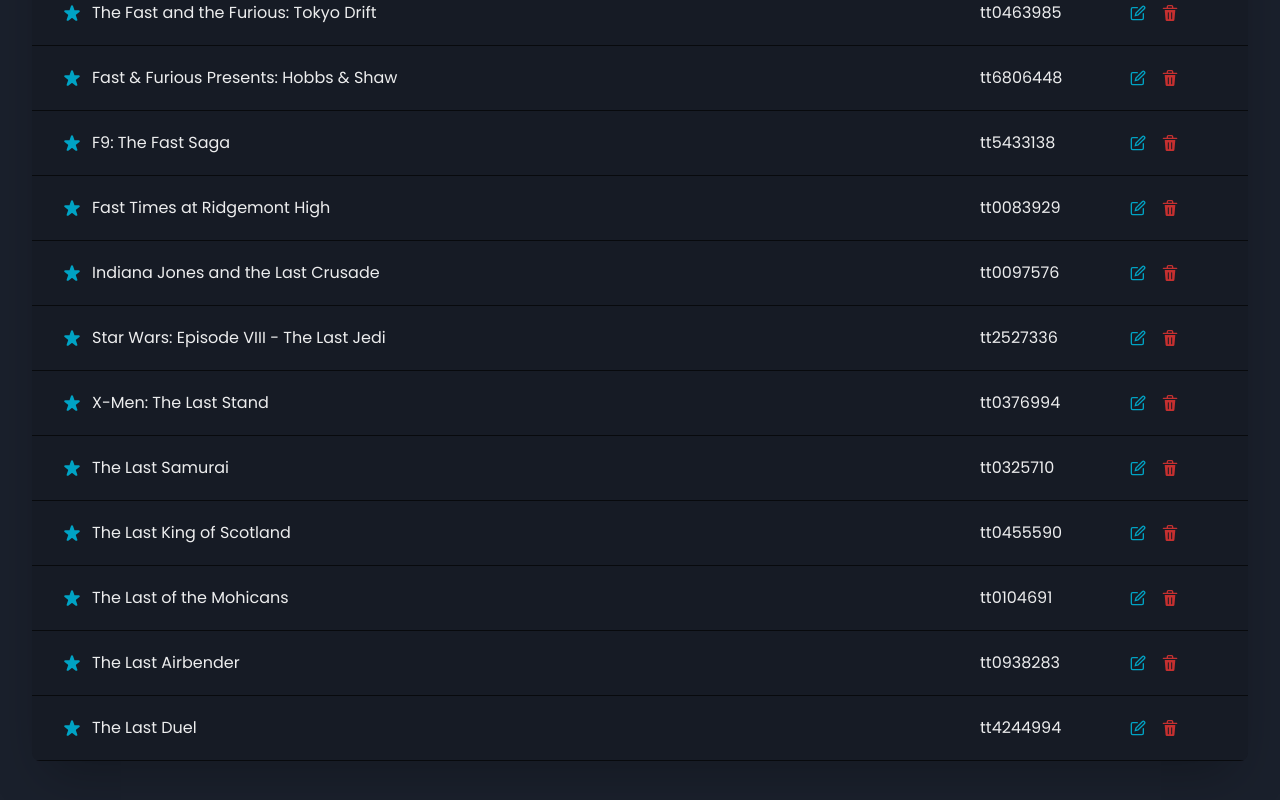
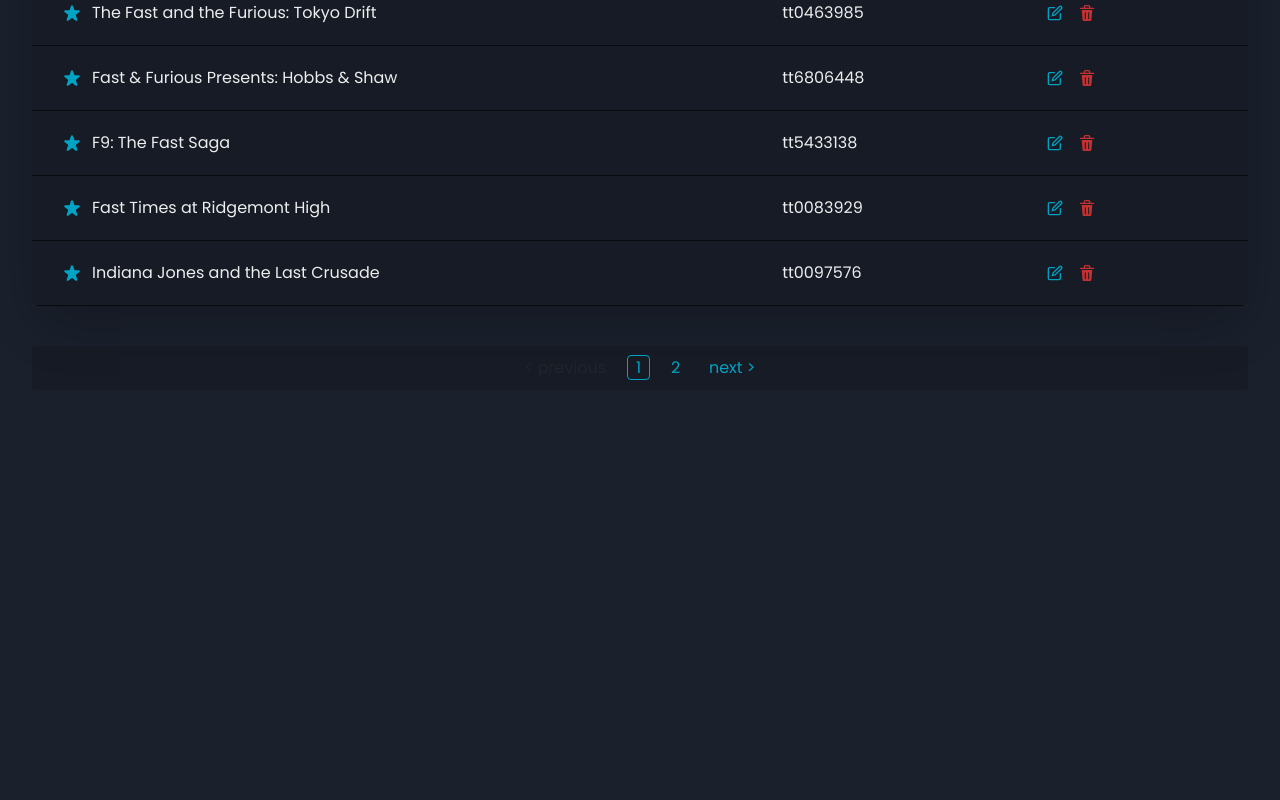
Before and after one commit to bertorepo/2embed, a React (Create React App) app: page /admin in a window 1280 px wide. Shown: the part 740-1540 px from the top of the page. After the commit the page ends 1194 px from the top, so only its background shows below. Built offline with nearby package versions, Linux system fonts and the light colour scheme; data requests are answered from the project's data file.

Commit message:
Add: pagination for admin page

```diff
--- a/package.json
+++ b/package.json
@@ -16,6 +16,7 @@
     "json-server": "^0.17.2",
     "react": "^18.2.0",
     "react-dom": "^18.2.0",
+    "react-paginate": "^8.1.4",
     "react-router-dom": "^6.9.0",
     "react-scripts": "5.0.1",
     "web-vitals": "^2.1.4"
--- /dev/null
+++ b/src/components/Pagination.jsx
@@ -0,0 +1,32 @@
+import { Box } from "@chakra-ui/react";
+import ReactPaginate from "react-paginate";
+import "./styles/Pagination.css";
+
+function Pagination({ handlePageClick, pageCount, selectedPage }) {
+  return (
+    <>
+      <Box p={4}>
+        <ReactPaginate
+          breakLabel="..."
+          nextLabel="next >"
+          onPageChange={handlePageClick}
+          pageRangeDisplayed={3}
+          pageCount={pageCount}
+          forcePage={selectedPage}
+          previousLabel="< previous"
+          renderOnZeroPageCount={null}
+          // classes
+          containerClassName="pagination"
+          pageLinkClassName="page-num"
+          previousLinkClassName="page-num"
+          nextLinkClassName="page-num"
+          activeLinkClassName="active"
+          pageClassName="hubert"
+          disabledLinkClassName="pageDisabled"
+        />
+      </Box>
+    </>
+  );
+}
+
+export default Pagination;
--- /dev/null
+++ b/src/components/styles/Pagination.css
@@ -0,0 +1,70 @@
+:root {
+  --color: #00A3C4;
+}
+
+.pagination {
+  display: flex;
+  list-style-type: none;
+  padding: 10px;
+  margin-top: 8px;
+  border-radius: 4px;
+  width:100%;
+
+  gap: .8rem;
+  justify-content: center;
+  align-items: center;
+  background-color: rgba(0, 0, 0, 0.16);
+
+}
+
+.pagination .page-num {
+  color: var(--color);
+  /* padding: 10px; */
+  padding: 0 8px;
+  transition: all .5s;
+  border-radius: 4px;
+
+}
+
+
+.pagination .page-num:hover {
+  background-color: rgba(0, 0, 0, 0.24);
+}
+
+.pagination .active {
+  border: 1px solid #00A3C4;
+  color: var(--color);
+}
+
+.pagination .active:hover{
+  color: #00A3C4;
+
+}
+
+.pagination .pageDisabled {
+  color: rgba(255, 255, 255, 0.04);
+
+}
+
+.pagination .pageDisabled:hover {
+  background-color: inherit;
+}
+
+
+@media only screen and (max-width:992px) {
+
+
+   .hubert{
+    display: none;
+  }
+
+  .break {
+    display: none;
+  }
+
+  .pagination   {
+
+    width: auto;
+  }
+
+}
--- /dev/null
+++ b/src/hooks/use-paginate.js
@@ -0,0 +1,30 @@
+import { useMemo, useState } from "react";
+
+export const usePaginate = (items, itemsPerPage = 10) => {
+  /*======== Code for Pagination*/
+
+  const [currentPageNumber, setCurrentPageNumber] = useState(0);
+  const [selectedPage, setSelectedPage] = useState(0);
+
+  const lastPageNumber = itemsPerPage + currentPageNumber;
+  const currentItems = items.slice(currentPageNumber, lastPageNumber);
+  const pageCount = Math.ceil(items.length / itemsPerPage);
+
+  const handlePageClick = (e) => {
+    const nextPageNumber = (e.selected * itemsPerPage) % items.length;
+    setCurrentPageNumber(nextPageNumber);
+    setSelectedPage(e.selected);
+  };
+
+  /* ============================*/
+
+  return {
+    currentPageNumber,
+    pageCount,
+    handlePageClick,
+    currentItems,
+    setCurrentPageNumber,
+    setSelectedPage,
+    selectedPage,
+  };
+};
--- a/src/pages/admin/AdminPage.jsx
+++ b/src/pages/admin/AdminPage.jsx
@@ -10,14 +10,33 @@
 
 import { useFilterList } from "../../hooks/use-filter-list";
 import { useMovieContext } from "../../hooks/use-movie-context";
+import Pagination from "../../components/Pagination";
+import { usePaginate } from "../../hooks/use-paginate";
 
 function AdminPage() {
   const { movies } = useMovieContext();
   const { currentType, handleFilterData } = useFilterList();
+  const {
+    pageCount,
+    handlePageClick,
+    currentItems,
+    setCurrentPageNumber,
+    currentPageNumber,
+    selectedPage,
+    setSelectedPage,
+  } = usePaginate(movies);
+
+  const handleClick = (type) => {
+    handleFilterData(type);
+    if (currentPageNumber !== 0) {
+      setCurrentPageNumber(0);
+      setSelectedPage(0);
+    }
+  };
 
   const config = [
     {
-      label: "title",
+      label: "Title",
       render: (item) => (
         <>
           <Flex alignItems="center" columnGap={3}>
@@ -42,7 +61,7 @@
   ];
 
   const keyFn = (item) => {
-    return item.label;
+    return item.Title;
   };
 
   return (
@@ -51,7 +70,7 @@
         <ButtonGroup>
           <CustomButton
             isActive={currentType === "movie" ? true : false}
-            onClick={() => handleFilterData("movie")}
+            onClick={() => handleClick("movie")}
             rounded
             color="gray.500"
           >
@@ -59,7 +78,7 @@
           </CustomButton>
           <CustomButton
             isActive={currentType === "series" ? true : false}
-            onClick={() => handleFilterData("series")}
+            onClick={() => handleClick("series")}
             rounded
             color="gray.500"
           >
@@ -84,7 +103,15 @@
           {currentType === "movie" ? "Add Movie" : "Add Series"}
         </CustomButton>
       </Box>
-      <ListTable keyFn={keyFn} data={movies} config={config} />
+      <ListTable keyFn={keyFn} data={currentItems} config={config} />
+
+      {/* Pagination */}
+      <Pagination
+        currentPageNumber={currentPageNumber}
+        selectedPage={selectedPage}
+        pageCount={pageCount}
+        handlePageClick={handlePageClick}
+      />
     </BoxContainer>
   );
 }
--- a/src/pages/admin/components/ListTable.jsx
+++ b/src/pages/admin/components/ListTable.jsx
@@ -9,18 +9,10 @@
   TableContainer,
 } from "@chakra-ui/react";
 
-import { StarIcon } from "@chakra-ui/icons";
-
 function ListTable({ config, data, keyFn }) {
   const renderedHeaderRow = config.map((column) => {
     return (
-      <Th
-        sx={{
-          width: column.label !== "title" ? "150px" : "",
-        }}
-        key={column.label}
-        color={"black"}
-      >
+      <Th key={column.label} color={"black"}>
         {column.label}
       </Th>
     );
```
Also changed, not shown: 1 other file (tests, documents, lock files or other folders).
